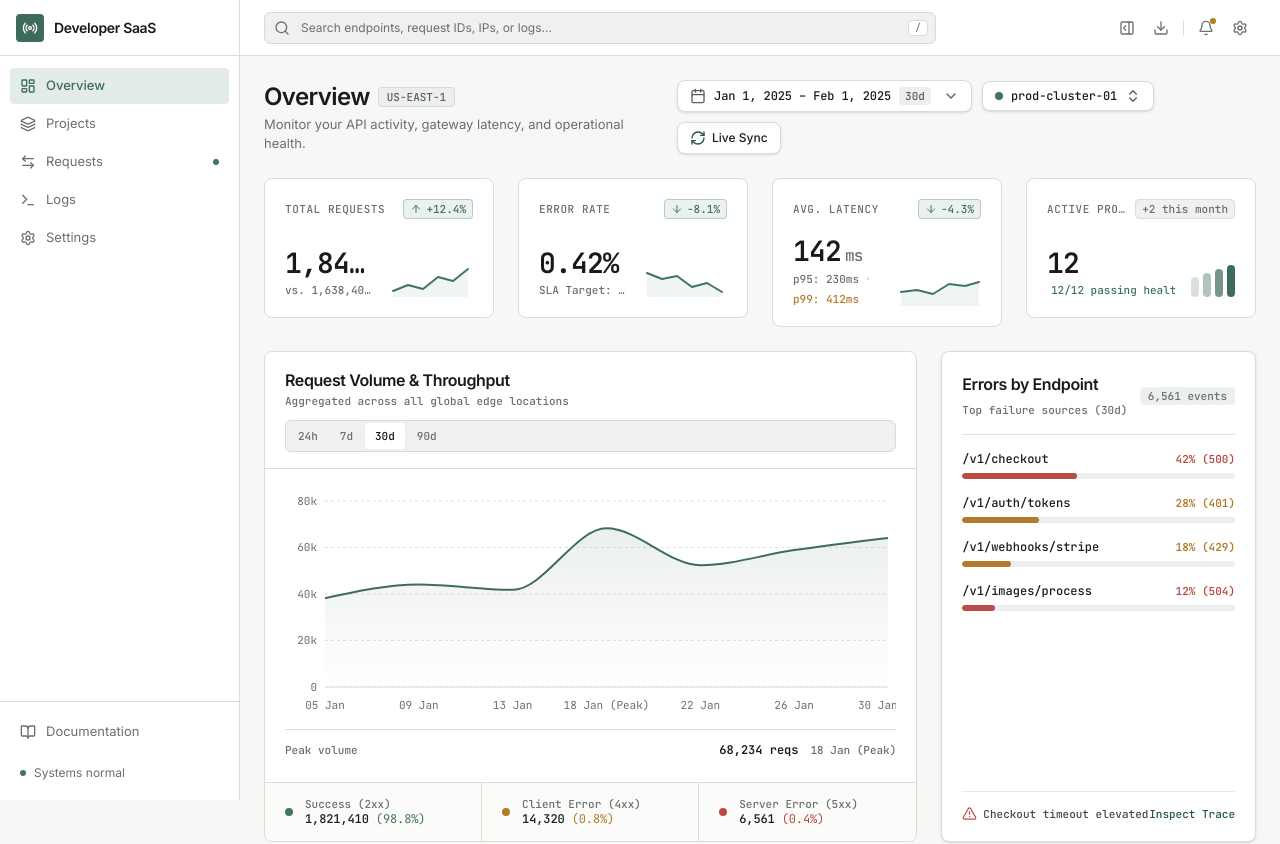
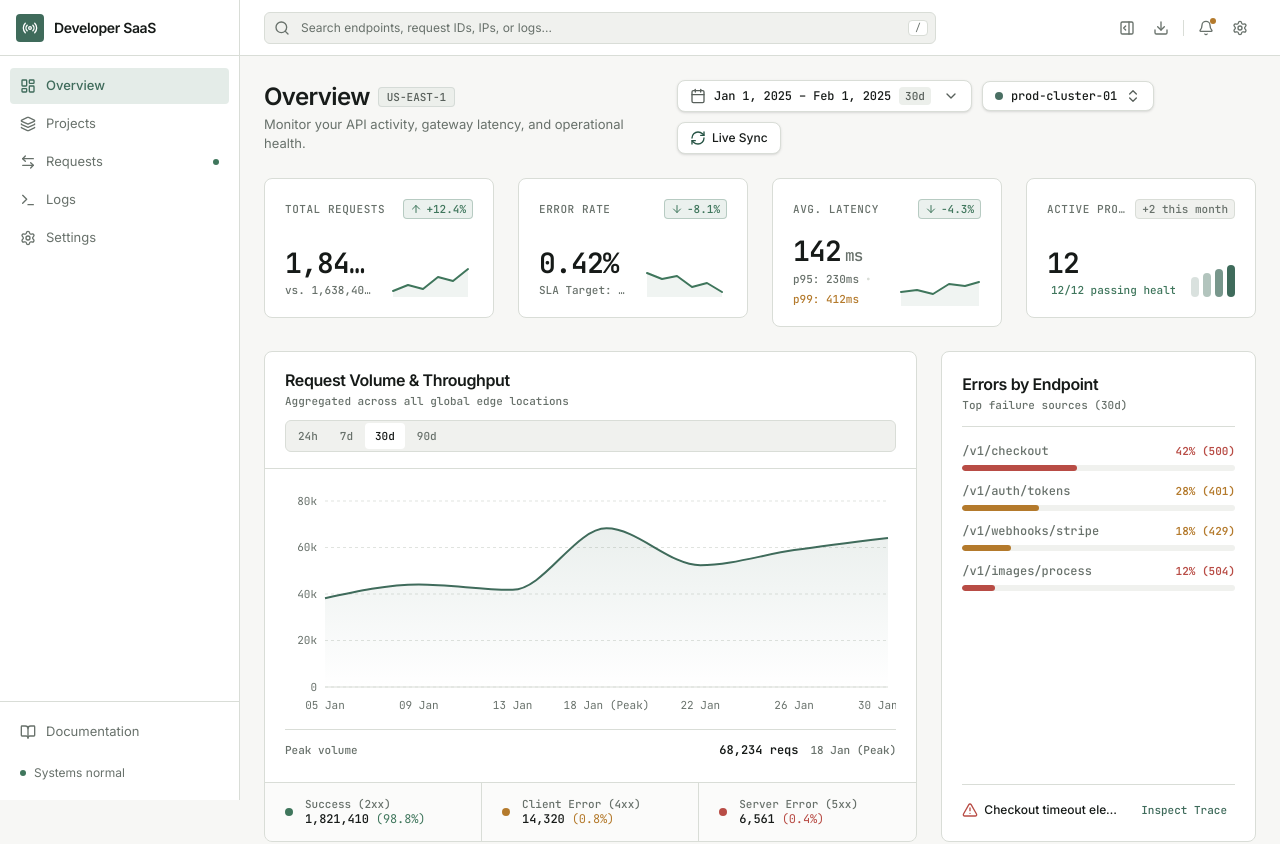
Before and after one commit to yafigian3-hue/developer-saas-dashboard, a React (Vite) app: page / in a window 1280 px wide. Shown: the top 844 px of the page. Built offline with nearby package versions, Linux system fonts and the light colour scheme.

Commit message:
refactor: refine endpoint error summary

```diff
--- a/src/components/dashboard/ErrorsByEndpoint.tsx
+++ b/src/components/dashboard/ErrorsByEndpoint.tsx
@@ -13,68 +13,101 @@ export const ErrorsByEndpoint: React.FC<ErrorsByEndpointProps> = ({
   onSelectEndpoint,
 }) => {
   return (
-    <div className="bg-white rounded-lg border border-[#D9DDD7] shadow-sm p-5 flex flex-col justify-between h-full">
-      <div>
-        <div className="flex items-center justify-between pb-3.5 border-b border-[#D9DDD7]/80 mb-4">
-          <div>
-            <h2 className="text-[16px] text-[#181C1A] font-semibold tracking-tight">
+    <section className="flex h-full min-w-0 flex-col rounded-lg border border-border-default bg-surface p-4 sm:p-5">
+      <div className="min-w-0 flex-1">
+        {/* Header */}
+        <div className="mb-4 flex min-w-0 items-start justify-between gap-4 border-b border-border-default pb-3.5">
+          <div className="min-w-0">
+            <h2 className="truncate text-[16px] font-semibold tracking-tight text-text-primary">
               Errors by Endpoint
             </h2>
-            <span className="font-label-sm text-[#68716B]">
+
+            <p className="mt-0.5 font-label-sm text-text-secondary">
               Top failure sources (30d)
+            </p>
+          </div>
+        </div>
+
+        {/* Endpoint Errors */}
+        <div className="space-y-3">
+          {endpointErrors.map((item) => {
+            const is5xx = item.statusCode >= 500;
+
+            return (
+              <button
+                key={item.path}
+                type="button"
+                onClick={() => onSelectEndpoint?.(item.path)}
+                disabled={!onSelectEndpoint}
+                className={cn(
+                  "block w-full min-w-0 text-left",
+                  onSelectEndpoint &&
+                    "cursor-pointer rounded-sm outline-none transition-colors duration-150 hover:bg-surface-muted/60 focus-visible:ring-1 focus-visible:ring-inset focus-visible:ring-accent",
+                  !onSelectEndpoint && "cursor-default",
+                )}
+              >
+                <div className="flex min-w-0 items-center justify-between gap-3 font-label-sm">
+                  <span
+                    className={cn(
+                      "min-w-0 truncate font-code-inline font-medium",
+                      onSelectEndpoint
+                        ? "text-text-primary"
+                        : "text-text-secondary",
+                    )}
+                  >
+                    {item.path}
                   </span>
-          </div>
-          <span className="font-label-sm text-[#68716B] bg-[#ECEFEB] px-2 py-0.5 rounded">
-            6,561 events
+
+                  <span
+                    className={cn(
+                      "shrink-0 font-semibold",
+                      is5xx ? "text-danger" : "text-warning",
+                    )}
+                  >
+                    {item.percentage}% ({item.statusCode})
                   </span>
                 </div>
 
-        <div className="space-y-4">
-          {endpointErrors.map((item) => {
-            const is5xx = item.statusCode >= 500;
-            const colorClass = is5xx ? "text-[#B84C45]" : "text-[#B47A2C]";
-            const barBgClass = is5xx ? "bg-[#B84C45]" : "bg-[#B47A2C]";
-
-            return (
+                <div className="mt-1.5 h-1.5 w-full overflow-hidden rounded-sm bg-surface-muted">
                   <div
-                key={item.path}
-                className="cursor-pointer group"
-                onClick={() => onSelectEndpoint && onSelectEndpoint(item.path)}
-              >
-                <div className="flex items-center justify-between font-label-sm mb-1.5">
-                  <span className="font-code-inline text-[#181C1A] font-medium truncate max-w-[210px] group-hover:text-[#265344] transition-colors">
-                    {item.path}
-                  </span>
-                  <span className={cn(colorClass, "font-semibold")}>
-                    {item.percentage}% ({item.statusCode})
-                  </span>
-                </div>
-                <div className="w-full bg-[#ECEFEB] rounded-full h-1.5 overflow-hidden">
-                  <div
-                    className={cn(barBgClass, "h-1.5 rounded-full transition-all duration-500")}
-                    style={{ width: `${item.percentage}%` }}
+                    className={cn(
+                      "h-full rounded-sm transition-[width] duration-200",
+                      is5xx ? "bg-danger" : "bg-warning",
+                    )}
+                    style={{
+                      width: `${Math.min(Math.max(item.percentage, 0), 100)}%`,
+                    }}
                   />
                 </div>
-              </div>
+              </button>
             );
           })}
+
+          {endpointErrors.length === 0 && (
+            <div className="py-8 text-center font-label-sm text-text-secondary">
+              No endpoint errors recorded.
+            </div>
+          )}
         </div>
       </div>
 
-      {/* Operational Callout at card bottom */}
-      <div className="mt-4 pt-3.5 border-t border-[#D9DDD7]/60 flex items-center justify-between text-[#68716B] font-label-sm">
-        <span className="flex items-center gap-1.5 text-[#414945] font-medium">
-          <AlertTriangle className="w-[15px] h-[15px] text-[#B84C45]" />
+      {/* Operational Callout */}
+      <div className="mt-4 flex shrink-0 items-center justify-between gap-3 border-t border-border-default pt-3.5">
+        <div className="flex min-w-0 items-center gap-1.5">
+          <AlertTriangle className="h-4 w-4 shrink-0 text-danger" />
+          <span className="truncate text-[12px] font-medium text-text-primary">
             Checkout timeout elevated
           </span>
+        </div>
+
         <button
           type="button"
           onClick={onInspectTrace}
-          className="text-[#265344] hover:underline font-medium hover:text-[#181C1A] transition-colors"
+          className="shrink-0 rounded px-2 py-1 font-label-sm font-medium text-accent transition-colors duration-150 hover:bg-accent-soft hover:text-text-primary focus-visible:outline-none focus-visible:ring-1 focus-visible:ring-accent"
         >
           Inspect Trace
         </button>
       </div>
-    </div>
+    </section>
   );
 };
```
Lines whose indentation alone changed are shown as unchanged.
